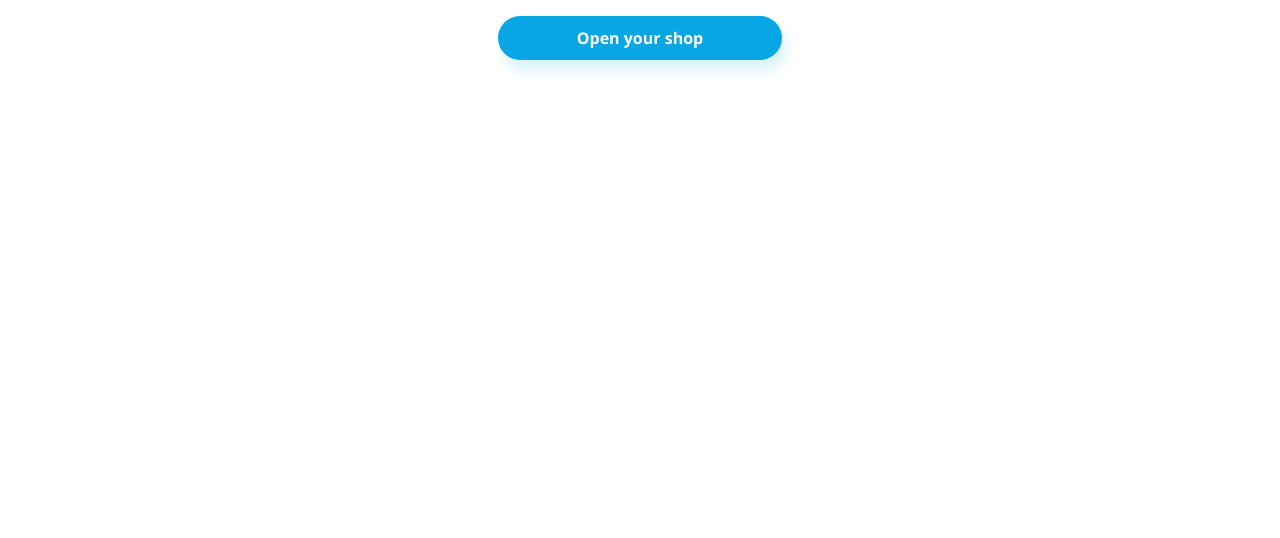
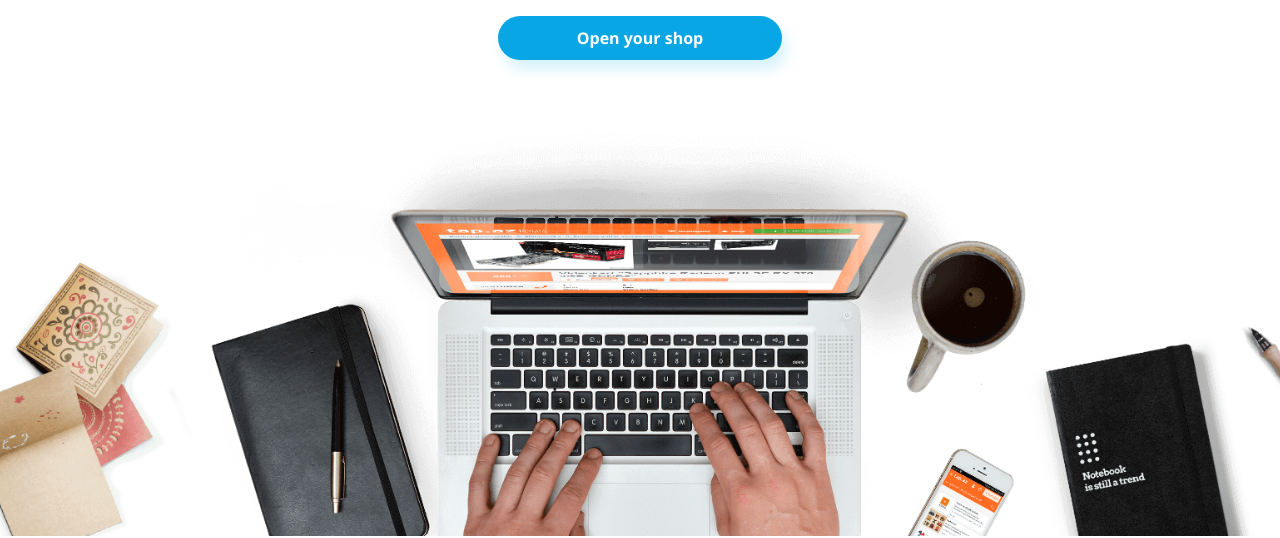
Before and after one commit to piosob/best-shop, a website: page index.html in a window 1280 px wide. Shown: the part 264-802 px from the top of the page. Drawn offline with nearby package versions, Linux system fonts and the light colour scheme.

Commit message:
changed readme.md

```diff
--- a/css/main.css
+++ b/css/main.css
@@ -220,7 +220,7 @@ img {
   width: 100%;
   max-width: 100%;
   flex-basis: 50%;
-  background-image: url("../assets/background.png");
+  background-image: url("../assets/hero.png");
   background-repeat: no-repeat;
   background-size: cover;
   background-position: center;
```
Also changed, not shown: readme.md, 1 other file.
